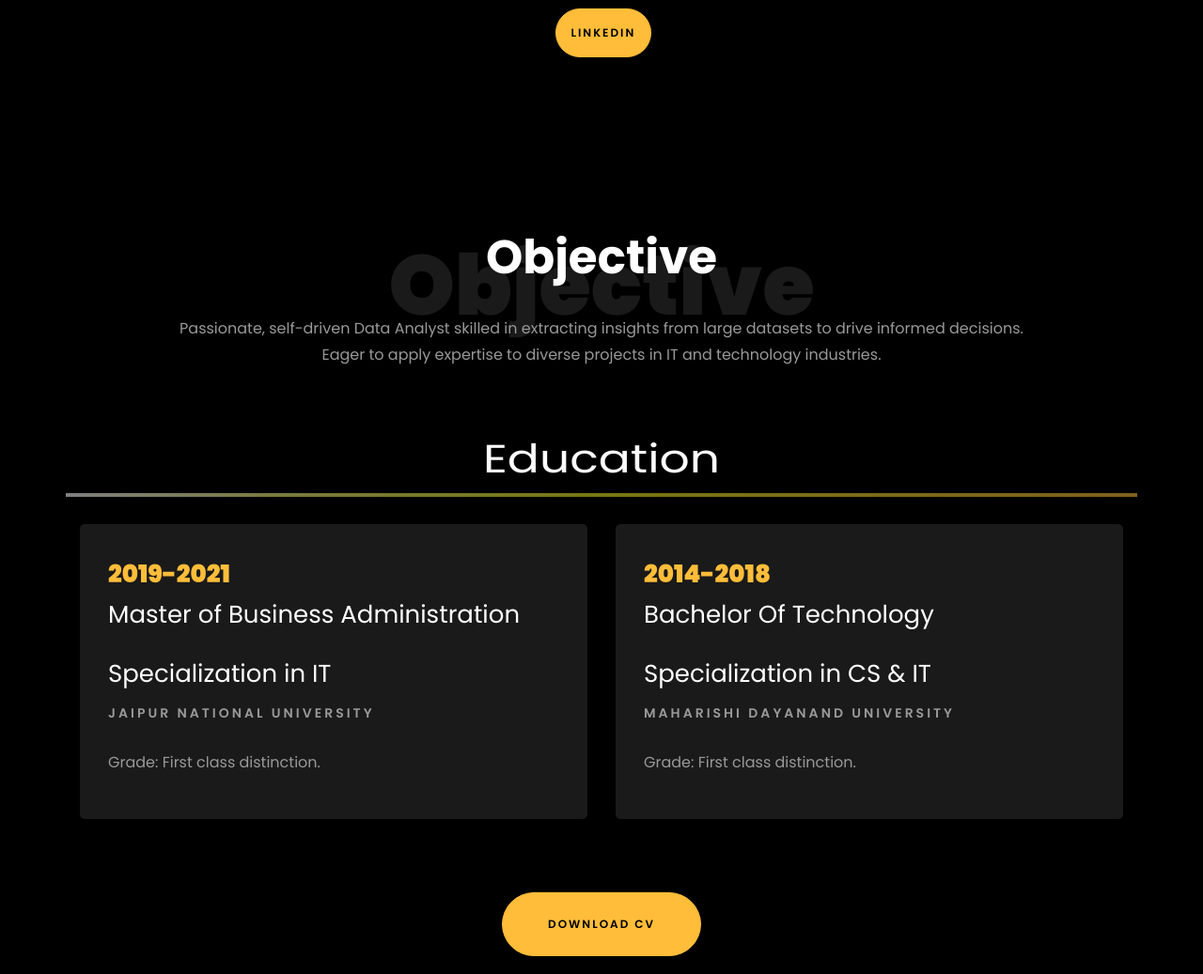
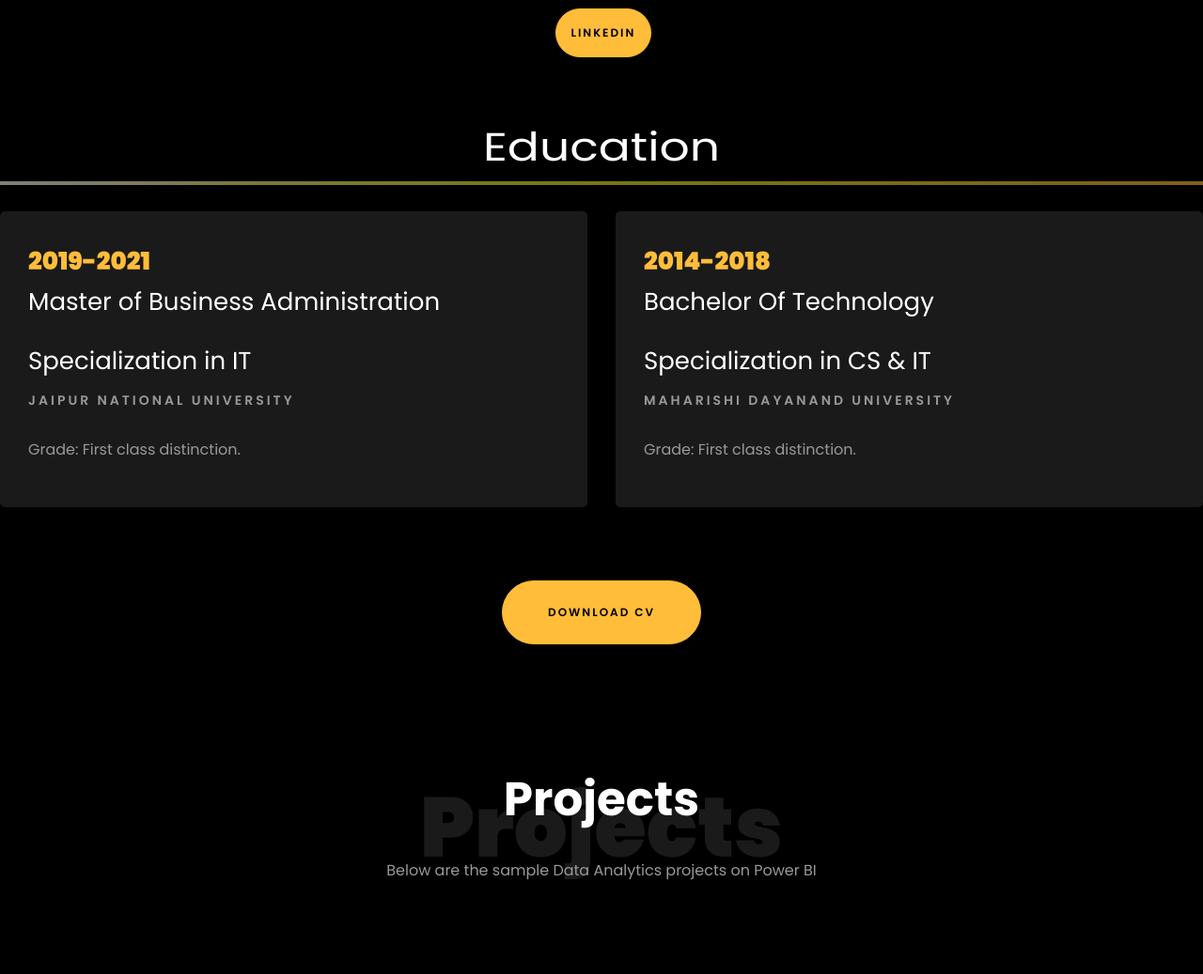
Before and after one commit to Mayanktalwar5/mayanktalwar.github.io, a plain HTML site: page index.html in a window 1280 px wide. Shown: the part 1440-2477 px from the top of the page at 94% size. Drawn offline with Linux system fonts and the light colour scheme; files whose address does not match are found by name.

Commit message:
Update index.html

```diff
--- a/index.html
+++ b/index.html
@@ -298,7 +298,7 @@
 
 
 
-    <section class="ftco-section ftco-no-pb" id="resume-section">
+   <!-- <section class="ftco-section ftco-no-pb" id="resume-section">
     	<div class="container">
     		<div class="row justify-content-center pb-5">
           <div class="col-md-10 heading-section text-center ftco-animate">
@@ -306,7 +306,7 @@
             <h2 class="mb-4">Objective</h2>
             <p>Passionate, self-driven Data Analyst skilled in extracting insights from large datasets to drive informed decisions. Eager to apply expertise to diverse projects in IT and technology industries.</p>
           </div>
-        </div>
+        </div> -->
 
 		<!-- <div class="row">
 			<h1 class="big-4">Experience</h1>
```
